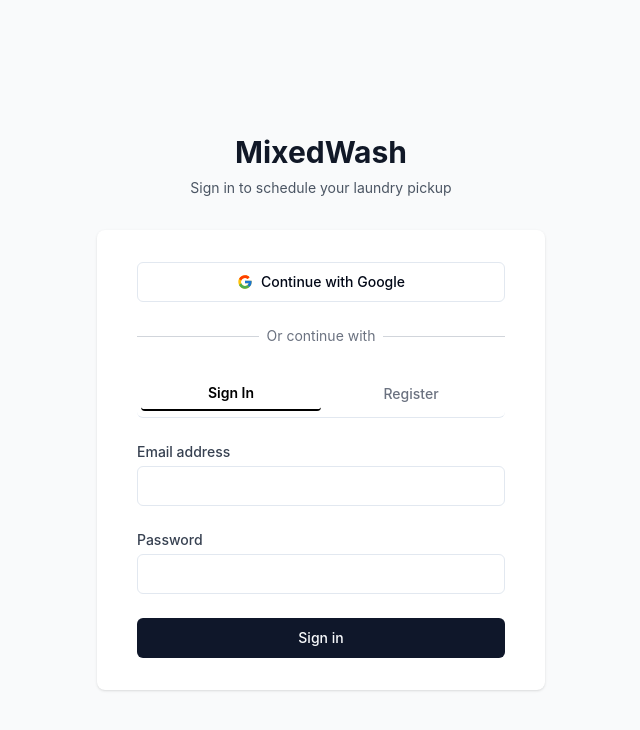
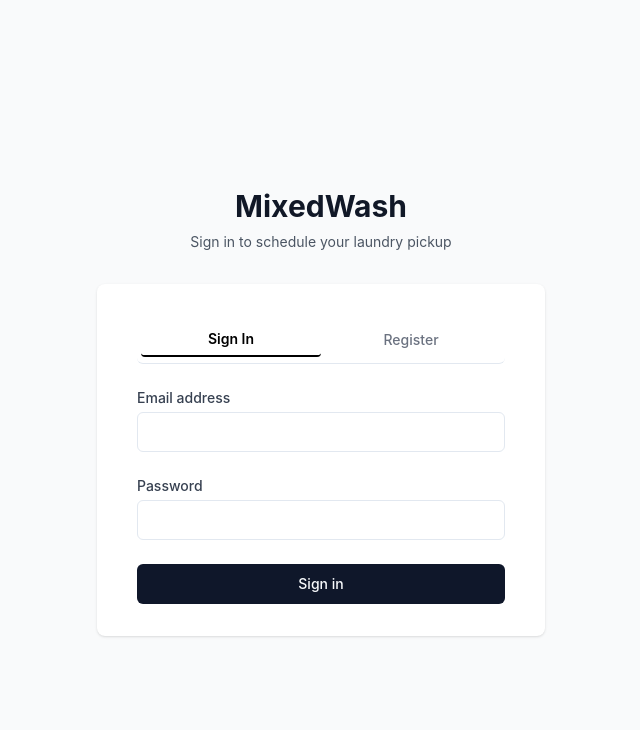
Before and after one commit to tushaar24/mixedwash-swift-style, a React (Vite) app: page /auth in a window 1280 px wide. Shown: the top 730 px of the page, without its empty margins (319-959 px from the left). Built offline with nearby package versions, Linux system fonts and the light colour scheme.

Commit message:
Remove Google authentication
Removed Google sign-in functionality from the authentication page.

```diff
--- a/src/pages/Auth.tsx
+++ b/src/pages/Auth.tsx
@@ -1,3 +1,4 @@
+
 import { useState, useEffect } from "react";
 import { useNavigate } from "react-router-dom";
 import { supabase } from "@/integrations/supabase/client";
@@ -5,7 +6,6 @@ import { Button } from "@/components/ui/button";
 import { Input } from "@/components/ui/input";
 import { Tabs, TabsContent, TabsList, TabsTrigger } from "@/components/ui/tabs";
 import { toast } from "@/hooks/use-toast";
-import { FcGoogle } from "react-icons/fc";
 import { useAuth } from "@/context/AuthContext";
 
 const Auth = () => {
@@ -78,28 +78,6 @@ const Auth = () => {
     }
   };
 
-  const handleGoogleSignIn = async () => {
-    setLoading(true);
-
-    try {
-      const { error } = await supabase.auth.signInWithOAuth({
-        provider: "google",
-        options: {
-          redirectTo: window.location.origin + "/profile",
-        },
-      });
-
-      if (error) throw error;
-    } catch (error: any) {
-      toast({
-        title: "Error signing in with Google",
-        description: error.message,
-        variant: "destructive",
-      });
-      setLoading(false);
-    }
-  };
-
   // Show loading while auth context is loading
   if (isLoading) {
     return (
@@ -130,27 +108,6 @@ const Auth = () => {
 
       <div className="mt-8 sm:mx-auto sm:w-full sm:max-w-md">
         <div className="bg-white py-8 px-4 shadow sm:rounded-lg sm:px-10">
-          <Button
-            variant="outline"
-            className="w-full flex items-center justify-center gap-2 mb-6"
-            onClick={handleGoogleSignIn}
-            disabled={loading}
-          >
-            <FcGoogle className="h-5 w-5" />
-            Continue with Google
-          </Button>
-
-          <div className="relative mb-6">
-            <div className="absolute inset-0 flex items-center">
-              <div className="w-full border-t border-gray-300" />
-            </div>
-            <div className="relative flex justify-center text-sm">
-              <span className="px-2 bg-white text-gray-500">
-                Or continue with
-              </span>
-            </div>
-          </div>
-
           <Tabs defaultValue="login" className="w-full">
             <TabsList className="grid w-full grid-cols-2 mb-6">
               <TabsTrigger value="login">Sign In</TabsTrigger>
```
